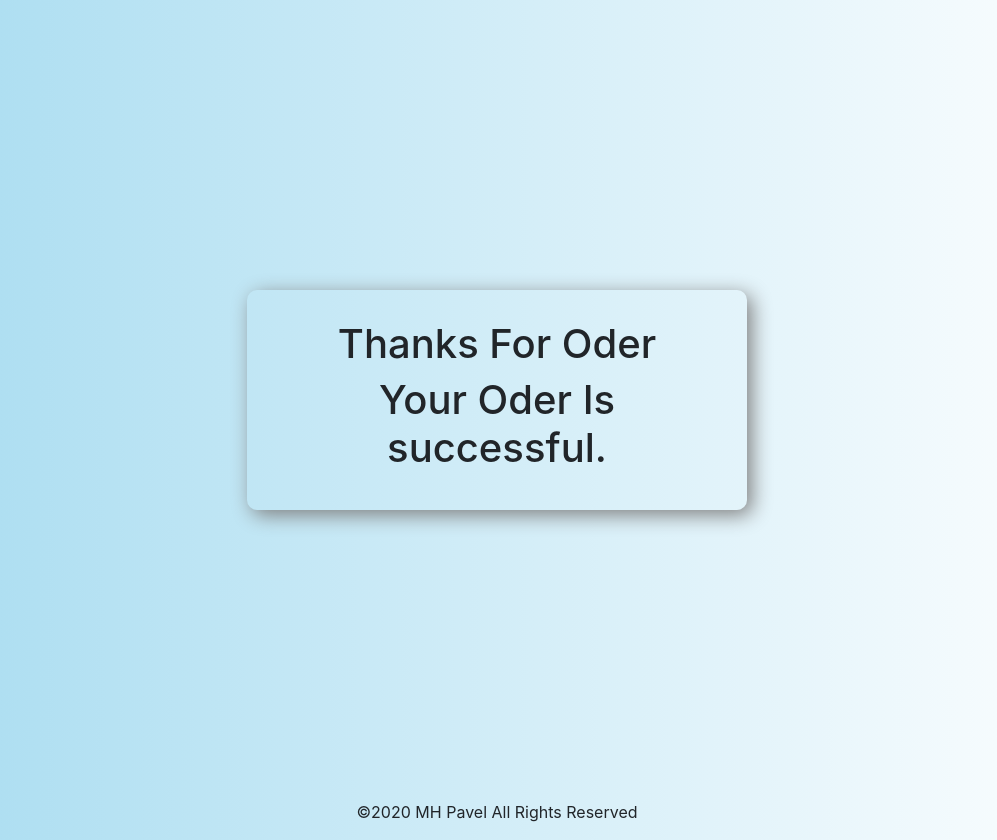
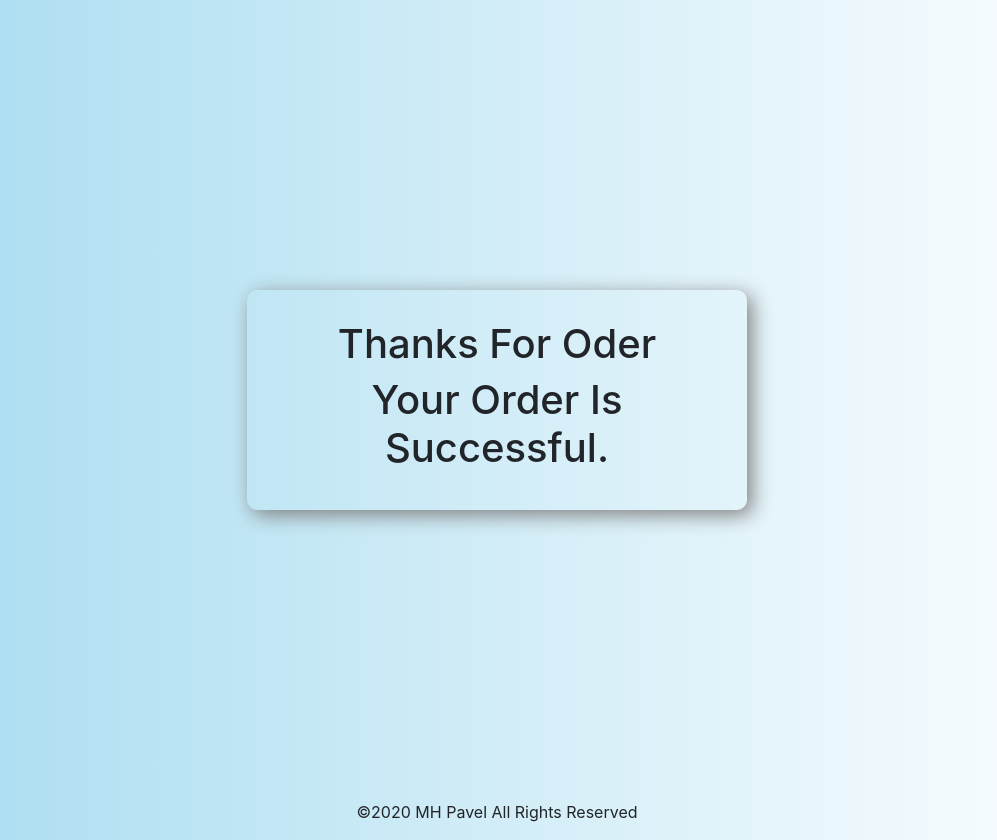
Before and after one commit to MH-PAVEL/shopping-card, a plain HTML site: page index.html in a window 1280 px wide. Both pictures are taken after a click on the button "Check Out". Shown: the whole page, without its empty margins (143-1140 px from the left). Drawn offline with nearby package versions, Linux system fonts and the light colour scheme.

Commit message:
Update index.html

```diff
--- a/index.html
+++ b/index.html
@@ -85,7 +85,7 @@
                   <div class="col-md-12 full-page d-flex align-items-center justify-content-center">
                         <div class="page text-center">
                            <h1>Thanks For Oder</h1>
-                           <h1> Your Oder Is successful.</h1>
+                           <h1> Your Order Is Successful.</h1>
                         </div>
                   </div>
                </div>
```
